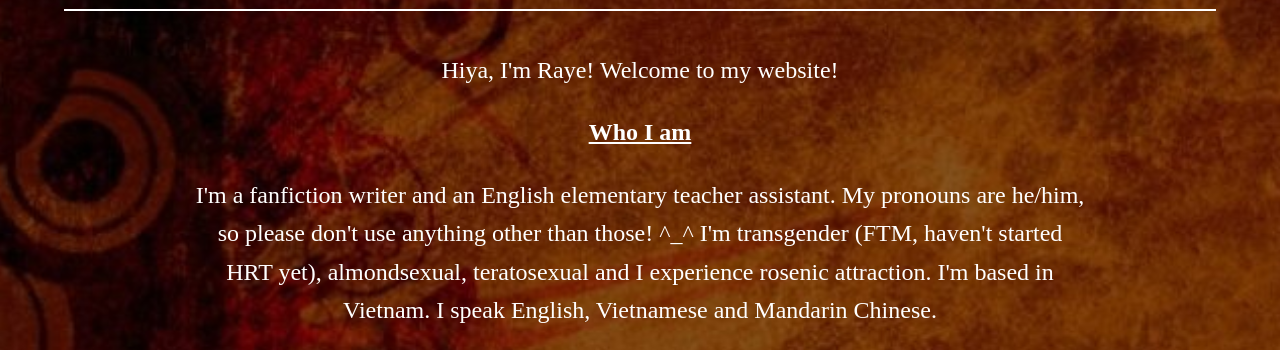
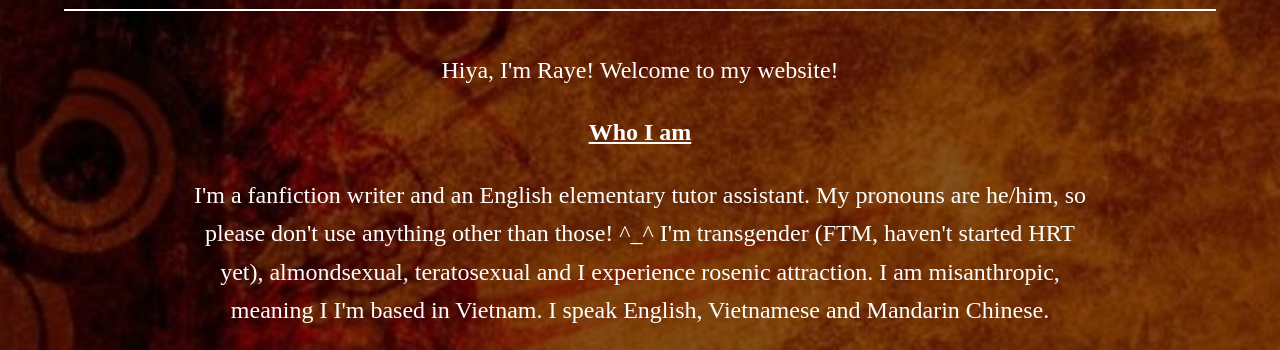
Before and after one commit to 2dextri/personal, a plain HTML site: page about.html in a window 1280 px wide. Shown: the part 413-763 px from the top of the page. Drawn offline with Linux system fonts and the light colour scheme; a web font is replaced by a local one.

Commit message:
Update about.html

```diff
--- a/about.html
+++ b/about.html
@@ -27,7 +27,7 @@
             Hiya, I'm Raye! Welcome to my website!
         </p><u><strong>Who I am</strong></u><p>
 
-            I'm a fanfiction writer and an English elementary teacher assistant. My pronouns are he/him, so please don't use anything other than those! ^_^ I'm transgender (FTM, haven't started HRT yet), almondsexual, teratosexual and I experience rosenic attraction.
+            I'm a fanfiction writer and an English elementary tutor assistant. My pronouns are he/him, so please don't use anything other than those! ^_^ I'm transgender (FTM, haven't started HRT yet), almondsexual, teratosexual and I experience rosenic attraction. I am misanthropic, meaning I
             I'm based in Vietnam. I speak English, Vietnamese and Mandarin Chinese.
 
         <p><u><strong>Interests</strong></u><p>
```
